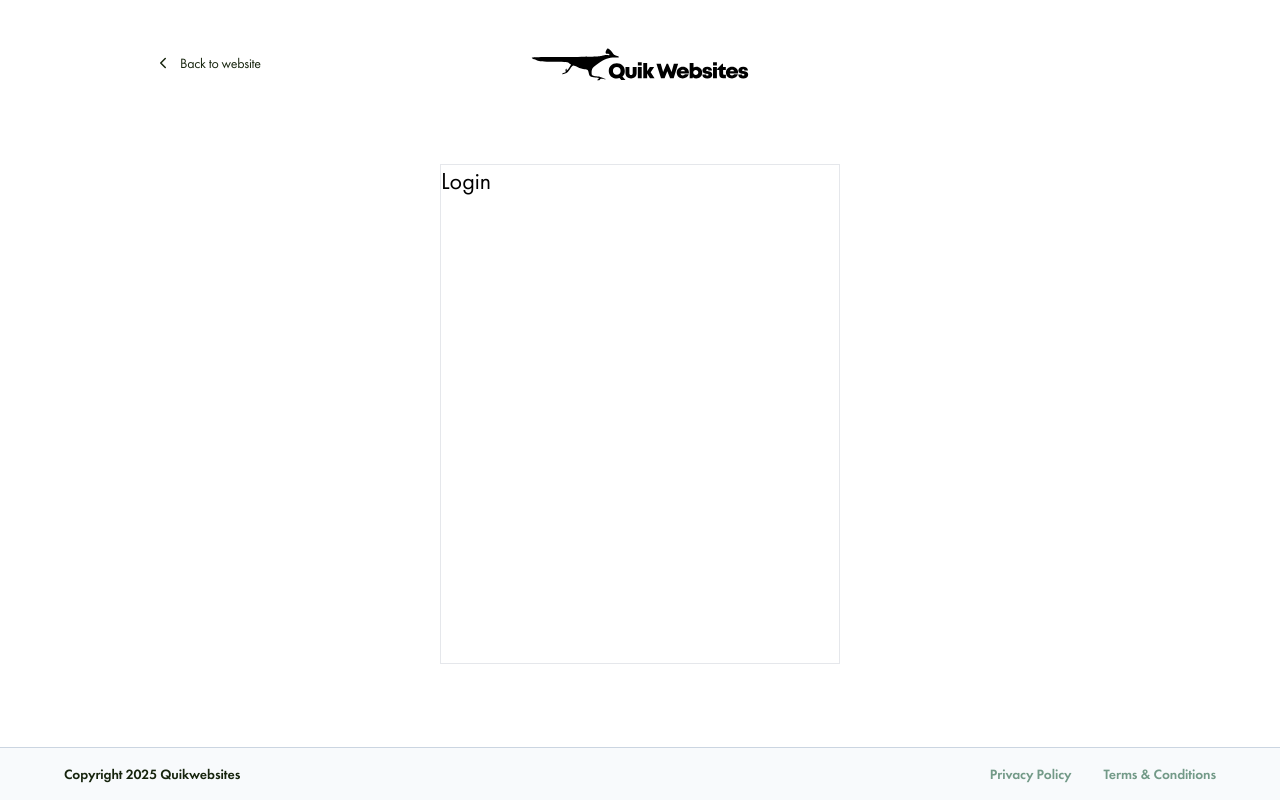
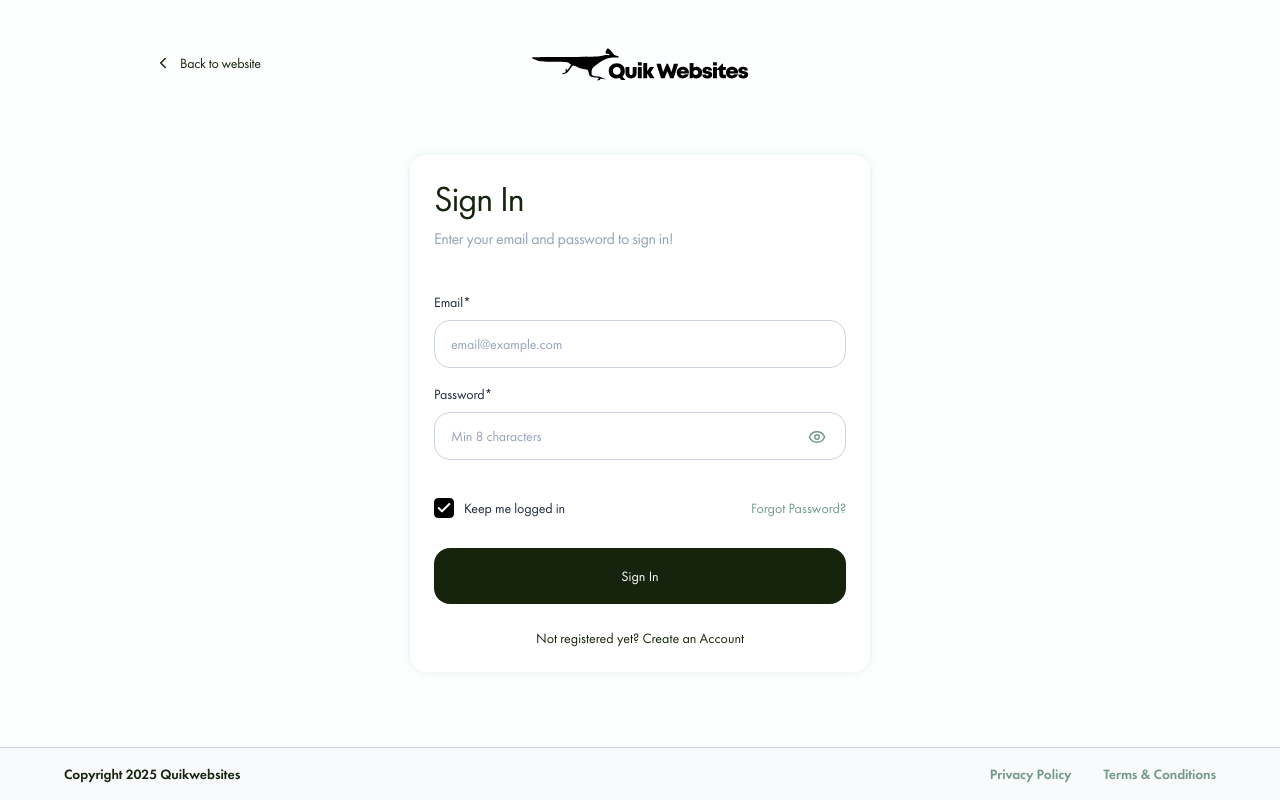
Before and after one commit to Quikwebsites/Quik-Websites, a Next.js app: page /login in a window 1280 px wide. Built offline with nearby package versions, Linux system fonts and the light colour scheme.

Commit message:
login page

```diff
--- a/app/(auth)/layout.jsx
+++ b/app/(auth)/layout.jsx
@@ -5,7 +5,7 @@ import Link from "next/link";
 
 export default function AuthLayout({ children }) {
   return (
-    <div className="flex min-h-screen flex-col justify-between">
+    <div className="bg-background flex min-h-screen flex-col justify-between">
       <div className="relative flex justify-center pt-6 md:pt-12">
         <Button
           variant="ghost"
@@ -24,7 +24,7 @@ export default function AuthLayout({ children }) {
         />
       </div>
 
-      <main className="flex h-full w-full flex-col items-center justify-center">
+      <main className="flex h-full w-full flex-col items-center justify-center p-4">
         {children}
       </main>
 
--- a/app/(auth)/login/page.jsx
+++ b/app/(auth)/login/page.jsx
@@ -1,7 +1,128 @@
+"use client";
+
+import { useState } from "react";
+import Link from "next/link";
+import { Eye, EyeOff } from "lucide-react";
+import AuthFormCard from "@/components/layout/auth-form-card";
+import { Button } from "@/components/ui/button";
+import { Input } from "@/components/ui/input";
+import { zodResolver } from "@hookform/resolvers/zod";
+import { useForm } from "react-hook-form";
+import { z } from "zod";
+
+import {
+  Form,
+  FormControl,
+  FormField,
+  FormItem,
+  FormLabel,
+  FormMessage,
+} from "@/components/ui/form";
+import { Checkbox } from "@/components/ui/checkbox";
+
+const formSchema = z.object({
+  email: z.string().email({ message: "Invalid email address" }),
+  password: z
+    .string()
+    .min(8, { message: "Password must be at least 8 characters" }),
+});
+
 export default function Login() {
+  const [showPassword, setShowPassword] = useState(false);
+  const [keepLoggedIn, setKeepLoggedIn] = useState(true);
+
+  const form = useForm({
+    resolver: zodResolver(formSchema),
+    defaultValues: {
+      email: "",
+      password: "",
+    },
+  });
+
+  const onSubmit = (data) => {
+    // Handle form submission
+    console.log(data);
+  };
+
   return (
-    <div className="h-[500px] w-[400px] border">
-      <h1 className="text-2xl">Login</h1>
-    </div>
+    <AuthFormCard
+      title="Sign in"
+      description="Enter your email and password to sign in!"
+    >
+      <Form {...form}>
+        <form onSubmit={form.handleSubmit(onSubmit)} className="">
+          <FormField
+            control={form.control}
+            name="email"
+            render={({ field }) => (
+              <FormItem variant="auth">
+                <FormLabel variant="auth">Email*</FormLabel>
+                <FormControl>
+                  <Input
+                    placeholder="email@example.com"
+                    variant="auth"
+                    {...field}
+                  />
+                </FormControl>
+
+                <FormMessage variant="auth" />
+              </FormItem>
+            )}
+          />
+
+          <FormField
+            control={form.control}
+            name="password"
+            render={({ field }) => (
+              <FormItem variant="auth">
+                <FormLabel variant="auth">Password*</FormLabel>
+                <FormControl>
+                  <Input
+                    placeholder="Min 8 characters"
+                    variant="auth"
+                    type={showPassword ? "text" : "password"}
+                    {...field}
+                  />
+                </FormControl>
+
+                <button
+                  type="button"
+                  onClick={() => setShowPassword(!showPassword)}
+                  className="absolute right-5 top-[52px] text-midGreen"
+                >
+                  {showPassword ? <EyeOff size={18} /> : <Eye size={18} />}
+                </button>
+
+                <FormMessage variant="auth" />
+              </FormItem>
+            )}
+          />
+
+          <div className="flex items-center justify-between py-7">
+            <Checkbox
+              variant="simple"
+              title="Keep me logged in"
+              checked={keepLoggedIn}
+              onCheckedChange={setKeepLoggedIn}
+            />
+
+            <Link href="#" className="text-sm text-midGreen">
+              Forgot Password?
+            </Link>
+          </div>
+
+          <Button type="submit" variant="default" size="full">
+            Sign In
+          </Button>
+
+          <Link
+            href="#"
+            className="mt-6 block w-full text-center text-sm text-darkGreen"
+          >
+            Not registered yet? Create an Account{" "}
+          </Link>
+        </form>
+      </Form>
+    </AuthFormCard>
   );
 }
--- a/app/(dashboard)/profile/(payments-tab)/PaymentHistoryHeader.jsx
+++ b/app/(dashboard)/profile/(payments-tab)/PaymentHistoryHeader.jsx
@@ -62,7 +62,11 @@ export default function PaymentHistoryHeader({ table }) {
         {/* Filter */}
         <DropdownMenu>
           <DropdownMenuTrigger asChild>
-            <Button variant="default" size="sm" className="ml-auto">
+            <Button
+              variant="default"
+              size="sm"
+              className="ml-auto text-base font-[450]"
+            >
               <ListFilter size={20} /> Filter
             </Button>
           </DropdownMenuTrigger>
--- /dev/null
+++ b/components/layout/auth-form-card.jsx
@@ -0,0 +1,14 @@
+export default function AuthFormCard({ children, title, description }) {
+  return (
+    <div className="shadow-10px w-full rounded-2xl bg-white p-6 md:w-[460px]">
+      <h1 className="mb-2 text-4xl font-normal capitalize tracking-tight text-darkGreen">
+        {title}
+      </h1>
+      <p className="text-base font-normal tracking-tight text-gray40">
+        {description}
+      </p>
+
+      <div className="mt-[33px]">{children}</div>
+    </div>
+  );
+}
--- a/components/layout/business-email-card.jsx
+++ b/components/layout/business-email-card.jsx
@@ -29,8 +29,7 @@ export function BusinessEmailCard({ bulletPoints }) {
 
       <Button
         variant="lightGreen"
-        size="full"
-        className="mt-5 text-[16px]/[25px] font-[450]"
+        className="mt-5 w-full text-[16px]/[25px] font-[450]"
       >
         Upgrade
       </Button>
--- a/components/ui/button.jsx
+++ b/components/ui/button.jsx
@@ -9,7 +9,8 @@ const buttonVariants = cva(
   {
     variants: {
       variant: {
-        default: "bg-darkGreen text-white hover:bg-darkGreen/90 ",
+        default:
+          "bg-darkGreen text-white hover:bg-darkGreen/90 text-sm font-normal",
         destructive:
           "bg-red-500 text-zinc-50 hover:bg-red-500/90 dark:bg-red-900 dark:text-zinc-50 dark:hover:bg-red-900/90",
         outline:
@@ -29,7 +30,7 @@ const buttonVariants = cva(
         sm: "px-4 py-2.5 rounded-full",
         md: "px-7 py-1 rounded-[70px]",
         lg: "h-11 rounded-md px-8",
-        full: "w-full",
+        full: "h-14 w-full rounded-2xl p-2.5",
         icon: "h-10 w-10",
       },
     },
--- a/components/ui/checkbox.jsx
+++ b/components/ui/checkbox.jsx
@@ -7,12 +7,14 @@ import { Check } from "lucide-react";
 import { cn } from "@/lib/utils";
 
 const Checkbox = React.forwardRef(
-  ({ title, description, className, ...props }, ref) => (
-    <div className="flex w-[520px] gap-2.5">
+  ({ title, description, variant, className, ...props }, ref) => (
+    <div className="flex gap-2.5">
       <CheckboxPrimitive.Root
         ref={ref}
         className={cn(
           "data-[state=checked]:bg-gradient-green2 peer mt-[2px] h-5 w-5 shrink-0 rounded-lg border border-gray30 ring-offset-white focus-visible:outline-none focus-visible:ring-2 focus-visible:ring-darkGreen focus-visible:ring-offset-2 disabled:cursor-not-allowed disabled:opacity-50 data-[state=checked]:border-greenGradientColor2 data-[state=checked]:text-white",
+          variant === "simple" &&
+            "rounded-sm data-[state=checked]:border-black data-[state=checked]:bg-black",
           className,
         )}
         {...props}
@@ -27,7 +29,10 @@ const Checkbox = React.forwardRef(
       <div className="">
         <label
           htmlFor={props.id}
-          className="text-base font-bold tracking-[-0.112px] text-gray80 peer-disabled:cursor-not-allowed peer-disabled:opacity-70"
+          className={cn(
+            "text-base font-bold tracking-[-0.112px] text-gray80 peer-disabled:cursor-not-allowed peer-disabled:opacity-70",
+            variant === "simple" && "text-sm font-normal",
+          )}
         >
           {title}
         </label>
--- a/components/ui/form.jsx
+++ b/components/ui/form.jsx
@@ -43,7 +43,7 @@ const useFormField = () => {
 
 const FormItemContext = React.createContext({});
 
-const FormItem = React.forwardRef(({ className, ...props }, ref) => {
+const FormItem = React.forwardRef(({ className, variant, ...props }, ref) => {
   const id = React.useId();
 
   return (
@@ -51,7 +51,8 @@ const FormItem = React.forwardRef(({ className, ...props }, ref) => {
       <div
         ref={ref}
         className={cn(
-          "flex items-center border-b border-gray20 py-6",
+          "relative flex items-center border-b border-gray20 py-6",
+          variant === "auth" && "flex-col items-start gap-2 border-none py-2",
           className,
         )}
         {...props}
@@ -61,7 +62,7 @@ const FormItem = React.forwardRef(({ className, ...props }, ref) => {
 });
 FormItem.displayName = "FormItem";
 
-const FormLabel = React.forwardRef(({ className, ...props }, ref) => {
+const FormLabel = React.forwardRef(({ className, variant, ...props }, ref) => {
   const { error, formItemId } = useFormField();
 
   return (
@@ -69,6 +70,7 @@ const FormLabel = React.forwardRef(({ className, ...props }, ref) => {
       ref={ref}
       className={cn(
         "w-[260px] text-base font-bold tracking-[-0.112px] text-gray80",
+        variant === "auth" && "text-sm font-normal",
         error && "text-red-500 dark:text-red-900",
         className,
       )}
@@ -114,7 +116,7 @@ const FormDescription = React.forwardRef(({ className, ...props }, ref) => {
 FormDescription.displayName = "FormDescription";
 
 const FormMessage = React.forwardRef(
-  ({ className, children, ...props }, ref) => {
+  ({ className, variant, children, ...props }, ref) => {
     const { error, formMessageId } = useFormField();
     const body = error ? String(error?.message) : children;
 
@@ -128,6 +130,7 @@ const FormMessage = React.forwardRef(
         id={formMessageId}
         className={cn(
           "ml-auto text-sm font-medium text-red-500 dark:text-red-900",
+          variant === "auth" && "ml-0 font-normal",
           className,
         )}
         {...props}
--- a/components/ui/input.jsx
+++ b/components/ui/input.jsx
@@ -2,19 +2,22 @@ import * as React from "react";
 
 import { cn } from "@/lib/utils";
 
-const Input = React.forwardRef(({ className, type, ...props }, ref) => {
+const Input = React.forwardRef(
+  ({ className, type, variant, ...props }, ref) => {
     return (
       <input
         type={type}
         className={cn(
           "flex h-12 w-full max-w-[520px] rounded-full border border-gray30 bg-white p-3 pl-4 !text-base font-[450] tracking-[-0.112px] text-gray60 ring-offset-white file:border-0 file:bg-transparent file:text-sm file:font-medium file:text-darkGreen placeholder:text-gray40 focus-visible:outline-none disabled:cursor-not-allowed disabled:opacity-50 md:text-sm",
+          variant === "auth" && "rounded-2xl !text-sm font-normal",
           className,
         )}
         ref={ref}
         {...props}
       />
     );
-});
+  },
+);
 Input.displayName = "Input";
 
 export { Input };
```
Lines whose indentation alone changed are shown as unchanged.
